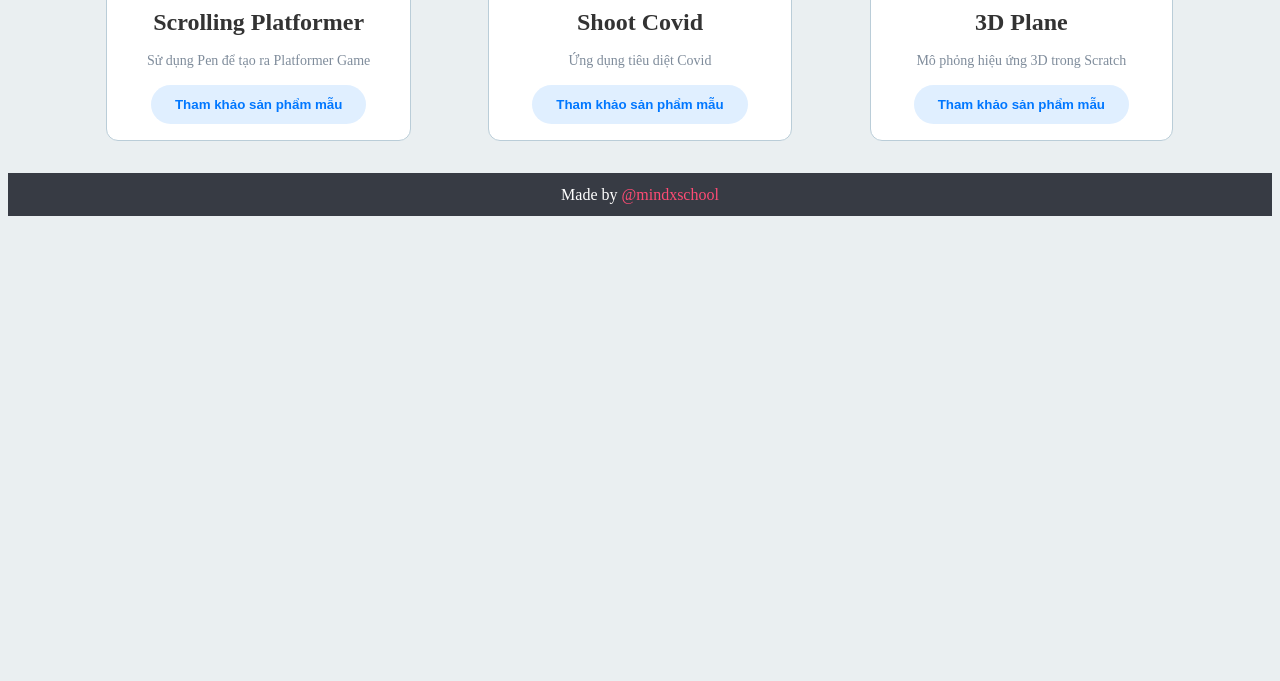
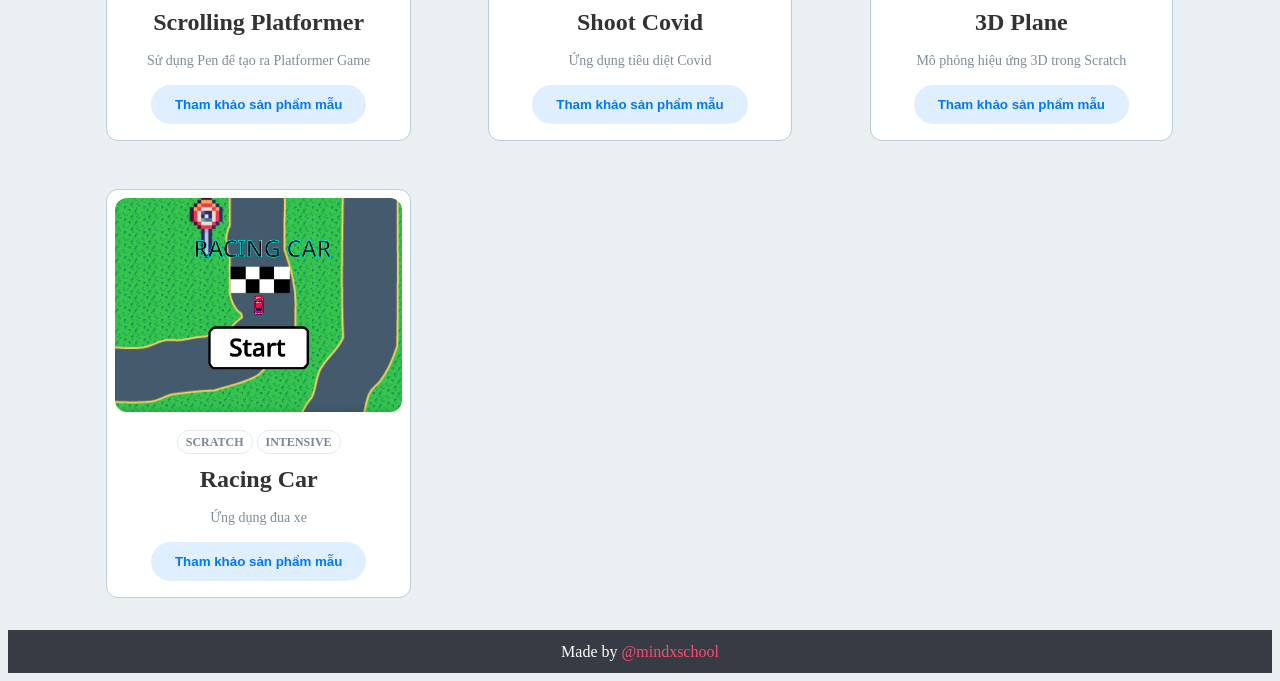
Before and after one commit to mindxDoc/AI, a plain HTML site: page index.html in a window 1280 px wide. Shown: the part 595-1276 px from the top of the page. Before the commit the page ends 819 px from the top, so only its background shows below. Drawn offline with Linux system fonts and the light colour scheme.

Commit message:
Update index.html
Add new game Racing car

```diff
--- a/index.html
+++ b/index.html
@@ -316,6 +316,35 @@
           </div>
         </div>
 
+        <div id="container">
+          <!-- A div with card class for the card  -->
+          <div class="card">
+            <img
+              src="./Racing-Car/racing-car.png"
+              alt="Scratch Intensive"
+            />
+
+            <!-- A div with card__details class to hold the details in the card  -->
+            <div class="card__details">
+              <!-- Span with tag class for the tag -->
+              <span class="tag">SCRATCH</span>
+
+              <span class="tag">INTENSIVE</span>
+
+              <!-- A div with name class for the name of the card -->
+              <div class="name">Racing Car</div>
+
+              <p>
+                Ứng dụng đua xe
+              </p>
+
+              <a href="https://mindxdoc.github.io/SI/Racing-Car/index.html"
+                ><button>Tham khảo sản phẩm mẫu</button></a
+              >
+            </div>
+          </div>
+        </div>
+
       </ul>
     </section>
 
```
